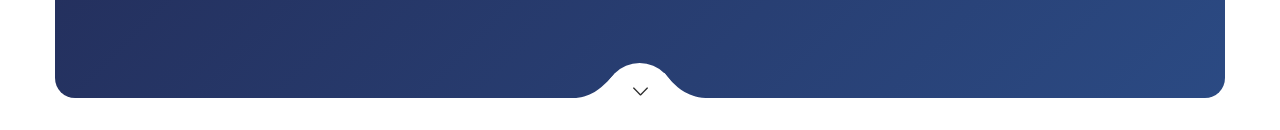
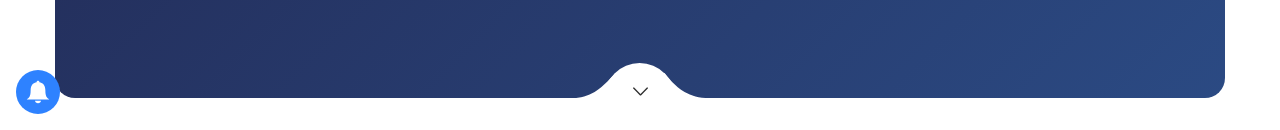
Before and after one commit to AMIRHOSEINASGHARI/zarinpal, a React (Create React App) app: page / in a window 1280 px wide. Shown: the part 670-800 px from the top of the page. Built offline with nearby package versions, Linux system fonts and the light colour scheme.

Commit message:
fixed Bell created

```diff
--- a/src/App.js
+++ b/src/App.js
@@ -1,5 +1,6 @@
 import React from 'react';
 import Articles from './components/articles/Articles';
+import Bell from './components/bell/Bell';
 import FirstCart from './components/carts/FirstCart';
 import FivthCart from './components/carts/FivthCart';
 import ForthCart from './components/carts/ForthCart';
@@ -25,6 +26,7 @@ const App = () => {
       <StartingBox />
       <Report />
       <Footer />
+      <Bell />
     </div>
   );
 };
--- /dev/null
+++ b/src/components/bell/Bell.js
@@ -0,0 +1,15 @@
+import React from 'react';
+import styles from './Bell.module.css';
+
+//tools
+import bell from '../../tools/images/bell.svg'
+
+const Bell = () => {
+    return (
+        <div className={styles.bell}>
+            <img src={bell} alt="bell" />
+        </div>
+    );
+};
+
+export default Bell;
--- /dev/null
+++ b/src/components/bell/Bell.module.css
@@ -0,0 +1,17 @@
+.bell {
+    background-color: #2e82ff;
+    width: fit-content;
+    display: flex;
+    align-items: center;
+    justify-content: center;
+    border-radius: 50%;
+    padding: 7px;
+    position: fixed;
+    bottom: 1rem;
+    left: 1rem;
+    cursor: pointer;
+}
+
+.bell img {
+    width: 30px;
+}
```
